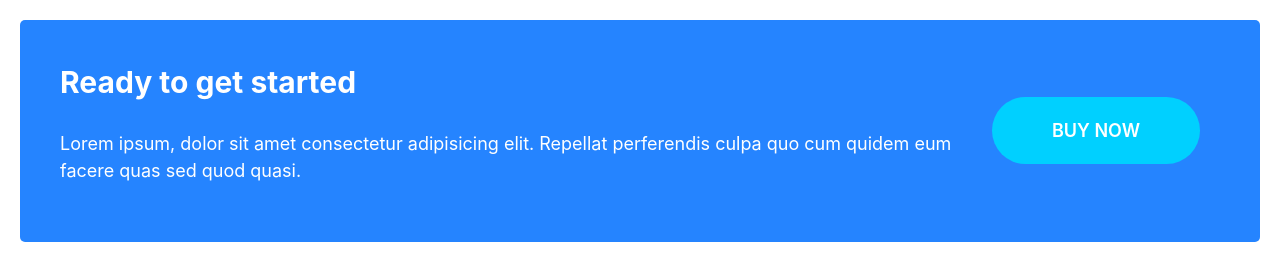
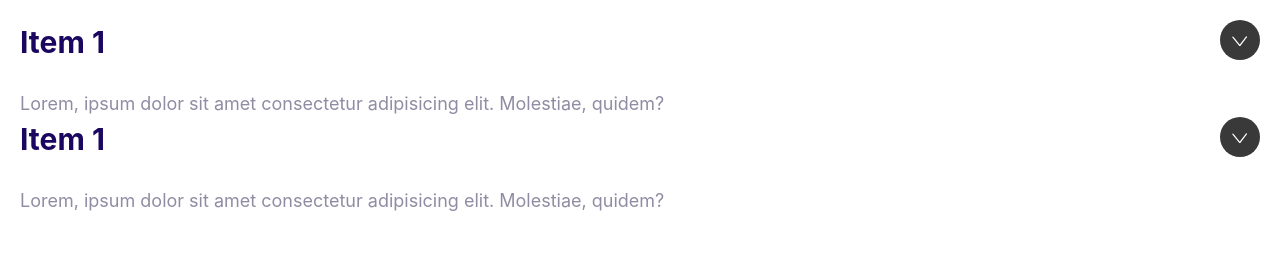
Before and after one commit to Rolando9008/html_css_components, a plain HTML site: page pages/index.html in a window 1280 px wide. Drawn offline with Linux system fonts and the light colour scheme.

Commit message:
Collapsible Component

```diff
--- a/css/styles.css
+++ b/css/styles.css
@@ -451,3 +451,29 @@ a {
         margin: 0 2rem;
     }
 }
+/* Collapsibles*/
+.collapsible__header {
+    display: flex;
+    justify-content: space-between;
+}
+.collapsible__heading {
+    margin-top: 0;
+    font-size: 3rem;
+}
+.collapsible__chevron {
+    transform: rotate(-90deg);
+    transition: transform .3s;
+}
+.collapsible__content {
+    max-height: 0;
+    overflow: hidden;
+    opacity: 0;
+    transition: all 0.3s;
+}
+.collapsible--expanded .collapsible__chevron {
+    transform: rotate(0);
+}
+.collapsible--expanded .collapsible__content {
+    max-height: 100vh;
+    opacity: 1;
+}
--- /dev/null
+++ b/js/main.js
@@ -0,0 +1,6 @@
+const collapsibles = document.querySelectorAll(".collapsible");
+collapsibles.forEach((item) =>
+  item.addEventListener("click", function () {
+    this.classList.toggle("collapsible--expanded");
+  })
+);
--- a/pages/index.html
+++ b/pages/index.html
@@ -7,14 +7,28 @@
     <link rel="stylesheet" href="/css/styles.css">
 </head>
 <body>
-    <div class="callout callout--primary">
-        <div class="grid grid--1x2">
-            <div class="callout__content">
-                <h2 class="callout__heading" >Ready to get started</h2>
-                <p>Lorem ipsum, dolor sit amet consectetur adipisicing elit. Repellat perferendis culpa quo cum quidem eum facere quas sed quod quasi.</p>
-            </div>
-            <a href="#" class="btn btn--secondary btn--stretched">Buy Now</a>
+    <div class="collapsible collapsible--expanded">
+        <div class="collapsible__header">
+            <h2 class="collapsible__heading" >Item 1</h2>
+                <svg class="icon icon--white collapsible__chevron">
+                    <use href="/images/sprite.svg#chevron"></use>
+                </svg>
+        </div>
+        <div class="collapsible__content">
+            Lorem, ipsum dolor sit amet consectetur adipisicing elit. Molestiae, quidem?
         </div>
     </div>
+    <div class="collapsible collapsible--expanded">
+        <div class="collapsible__header">
+            <h2 class="collapsible__heading" >Item 1</h2>
+                <svg class="icon icon--white collapsible__chevron">
+                    <use href="/images/sprite.svg#chevron"></use>
+                </svg>
+        </div>
+        <div class="collapsible__content">
+            Lorem, ipsum dolor sit amet consectetur adipisicing elit. Molestiae, quidem?
+        </div>
+    </div>
+    <script src="../js/main.js"></script>
 </body>
 </html>
```
Also changed, not shown: components/collapsible-component.html (added, +12 -0 lines).
